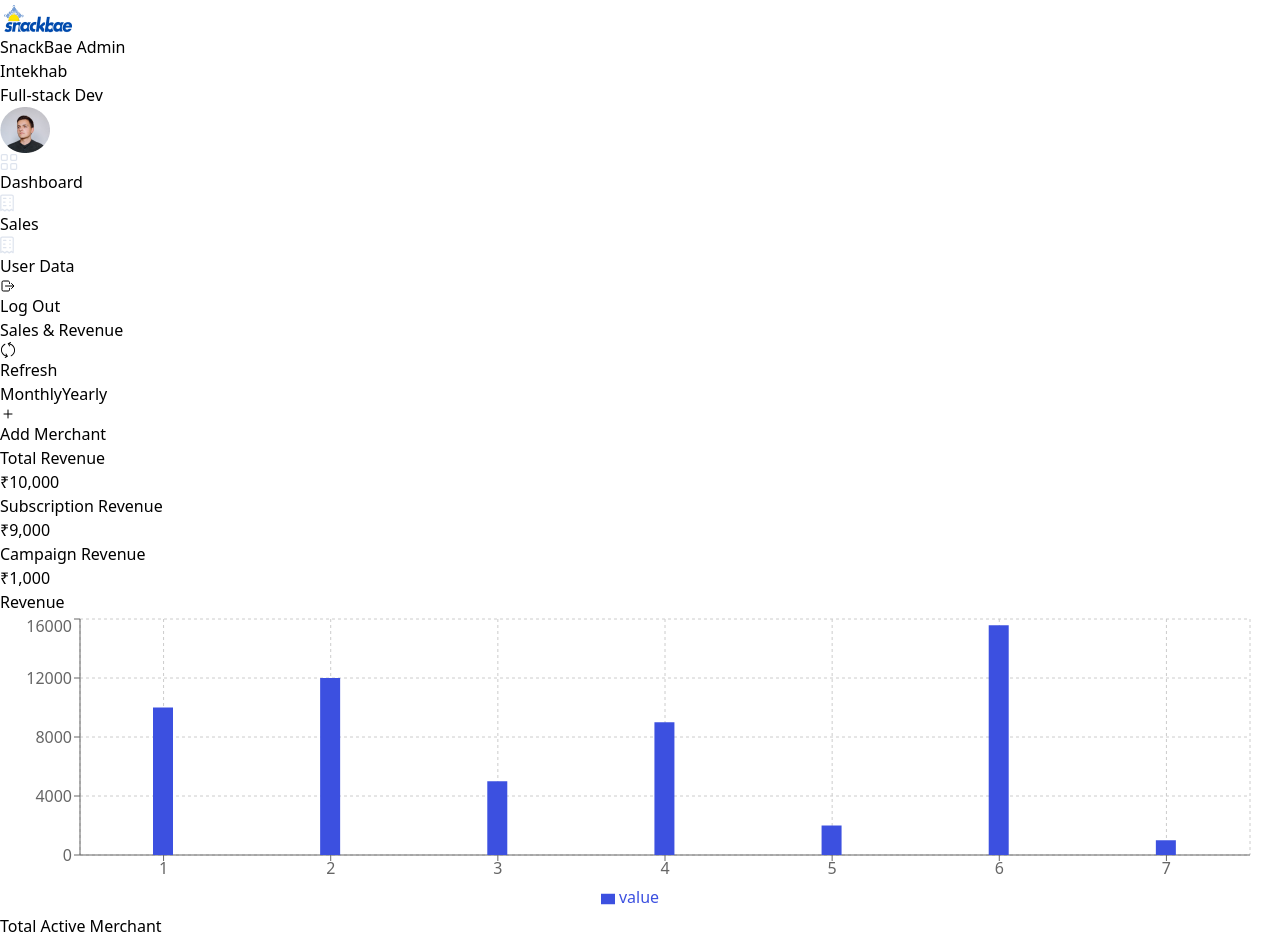
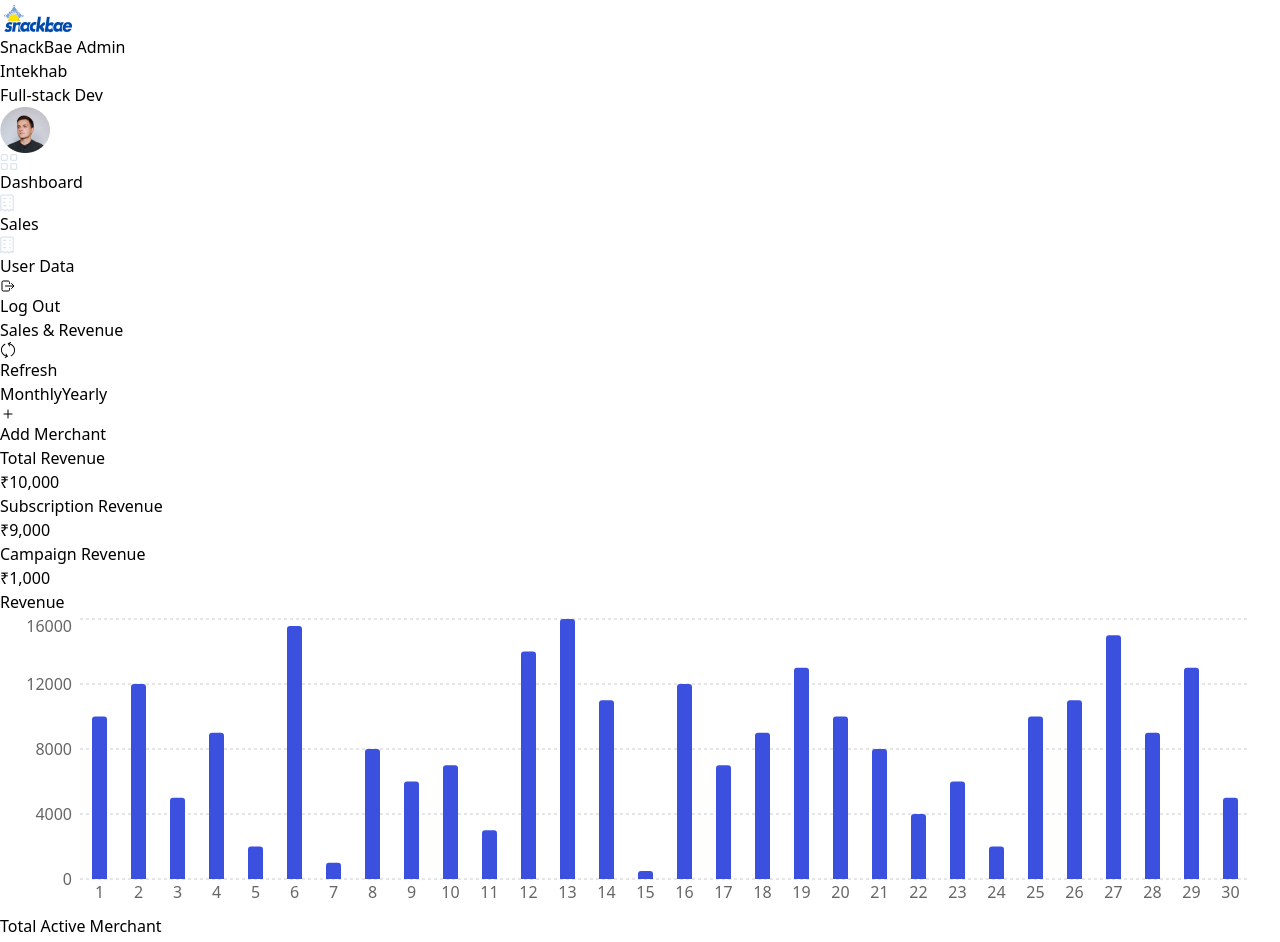
Before and after one commit to snackbae23/Admin_v2, a React (Vite) app: page /sales in a window 1280 px wide. Shown: the top 942 px of the page. Built offline with nearby package versions, Linux system fonts and the light colour scheme.

Commit message:
graphs complete

```diff
--- a/src/component/Dashboard.jsx
+++ b/src/component/Dashboard.jsx
@@ -22,35 +22,42 @@ import ProgressBar from "@ramonak/react-progress-bar";
 import picture from "../assets/picture.png";
 
 const Dashboard = () => {
+  // const data = Array.from({ length: 30 }, (_, i) => ({
+  //   name: `${i + 1}`,
+  //   value: Math.floor(Math.random() * 20000), // Generates a random value between 0 and 20000
+  // }));
+
   const data = [
-    {
-      name: "1",
-      value: 10000,
-    },
-    {
-      name: "2",
-      value: 12000,
-    },
-    {
-      name: "3",
-      value: 5000,
-    },
-    {
-      name: "4",
-      value: 9000,
-    },
-    {
-      name: "5",
-      value: 2000,
-    },
-    {
-      name: "6",
-      value: 15570,
-    },
-    {
-      name: "7",
-      value: 1000,
-    },
+    { name: "1", value: 10000 },
+    { name: "2", value: 12000 },
+    { name: "3", value: 5000 },
+    { name: "4", value: 9000 },
+    { name: "5", value: 2000 },
+    { name: "6", value: 15570 },
+    { name: "7", value: 1000 },
+    { name: "8", value: 8000 },
+    { name: "9", value: 6000 },
+    { name: "10", value: 7000 },
+    { name: "11", value: 3000 },
+    { name: "12", value: 14000 },
+    { name: "13", value: 16000 },
+    { name: "14", value: 11000 },
+    { name: "15", value: 500 },
+    { name: "16", value: 12000 },
+    { name: "17", value: 7000 },
+    { name: "18", value: 9000 },
+    { name: "19", value: 13000 },
+    { name: "20", value: 10000 },
+    { name: "21", value: 8000 },
+    { name: "22", value: 4000 },
+    { name: "23", value: 6000 },
+    { name: "24", value: 2000 },
+    { name: "25", value: 10000 },
+    { name: "26", value: 11000 },
+    { name: "27", value: 15000 },
+    { name: "28", value: 9000 },
+    { name: "29", value: 13000 },
+    { name: "30", value: 5000 },
   ];
 
   const data1 = [
@@ -404,7 +411,10 @@ const Dashboard = () => {
   // };
 
   return (
-    <div id="dashboard" className="w-full h-fit pt-[70px]  sm:w-[80%] sm:ml-[20%] bg-[#F6F8FF] flex flex-col ">
+    <div
+      id="dashboard"
+      className="w-full h-fit pt-[70px]  sm:w-[80%] sm:ml-[20%] bg-[#F6F8FF] flex flex-col "
+    >
       {/* add admin */}
       {isOpen && (
         <div
@@ -630,12 +640,12 @@ const Dashboard = () => {
                 left: 20,
                 bottom: 5,
               }}
-              barSize={20}
+              barSize={15}
             >
-              <XAxis dataKey="name" />
-              <YAxis />
-              <Tooltip />
-              <Bar dataKey="value" fill="#3C50E0" />
+              <CartesianGrid strokeDasharray="3 3"  vertical={false}/>
+              <XAxis dataKey="name" axisLine={false} tickLine={false} />
+              <YAxis axisLine={false} tickLine={false} />
+              <Bar dataKey="value" fill="#3C50E0" radius={[3, 3, 0, 0]} />
             </BarChart>
           </ResponsiveContainer>
         </div>
@@ -679,7 +689,7 @@ const Dashboard = () => {
           </div>
 
           <div className="w-full h-[17rem] overflow-y-auto hideScroller -mt-2">
-          {data5?.map((data, i) => (
+            {data5?.map((data, i) => (
               <div key={i} className="w-full flex py-3 px-4 border-b ">
                 <div className="w-full flex justify-between items-center">
                   <div className="w-[25%] flex items-center">
--- a/src/component/Sales.jsx
+++ b/src/component/Sales.jsx
@@ -17,34 +17,36 @@ import { useNavigate } from "react-router-dom";
 
 const Sales = ({ g }) => {
   const data = [
-    {
-      name: "1",
-      value: 10000,
-    },
-    {
-      name: "2",
-      value: 12000,
-    },
-    {
-      name: "3",
-      value: 5000,
-    },
-    {
-      name: "4",
-      value: 9000,
-    },
-    {
-      name: "5",
-      value: 2000,
-    },
-    {
-      name: "6",
-      value: 15570,
-    },
-    {
-      name: "7",
-      value: 1000,
-    },
+    { name: "1", value: 10000 },
+    { name: "2", value: 12000 },
+    { name: "3", value: 5000 },
+    { name: "4", value: 9000 },
+    { name: "5", value: 2000 },
+    { name: "6", value: 15570 },
+    { name: "7", value: 1000 },
+    { name: "8", value: 8000 },
+    { name: "9", value: 6000 },
+    { name: "10", value: 7000 },
+    { name: "11", value: 3000 },
+    { name: "12", value: 14000 },
+    { name: "13", value: 16000 },
+    { name: "14", value: 11000 },
+    { name: "15", value: 500 },
+    { name: "16", value: 12000 },
+    { name: "17", value: 7000 },
+    { name: "18", value: 9000 },
+    { name: "19", value: 13000 },
+    { name: "20", value: 10000 },
+    { name: "21", value: 8000 },
+    { name: "22", value: 4000 },
+    { name: "23", value: 6000 },
+    { name: "24", value: 2000 },
+    { name: "25", value: 10000 },
+    { name: "26", value: 11000 },
+    { name: "27", value: 15000 },
+    { name: "28", value: 9000 },
+    { name: "29", value: 13000 },
+    { name: "30", value: 5000 },
   ];
 
   const [am, setam] = useState(true);
@@ -170,14 +172,12 @@ const Sales = ({ g }) => {
                 left: 20,
                 bottom: 5,
               }}
-              barSize={20}
+              barSize={15}
             >
-              <CartesianGrid strokeDasharray="3 3" />
-              <XAxis dataKey="name" />
-              <YAxis />
-              <Tooltip />
-              <Legend />
-              <Bar dataKey="value" fill="#3C50E0" />
+              <CartesianGrid strokeDasharray="3 3"  vertical={false}/>
+              <XAxis dataKey="name" axisLine={false} tickLine={false} />
+              <YAxis axisLine={false} tickLine={false} />
+              <Bar dataKey="value" fill="#3C50E0" radius={[3,3,0,0]}/>
             </BarChart>
           </ResponsiveContainer>
         </div>
```
